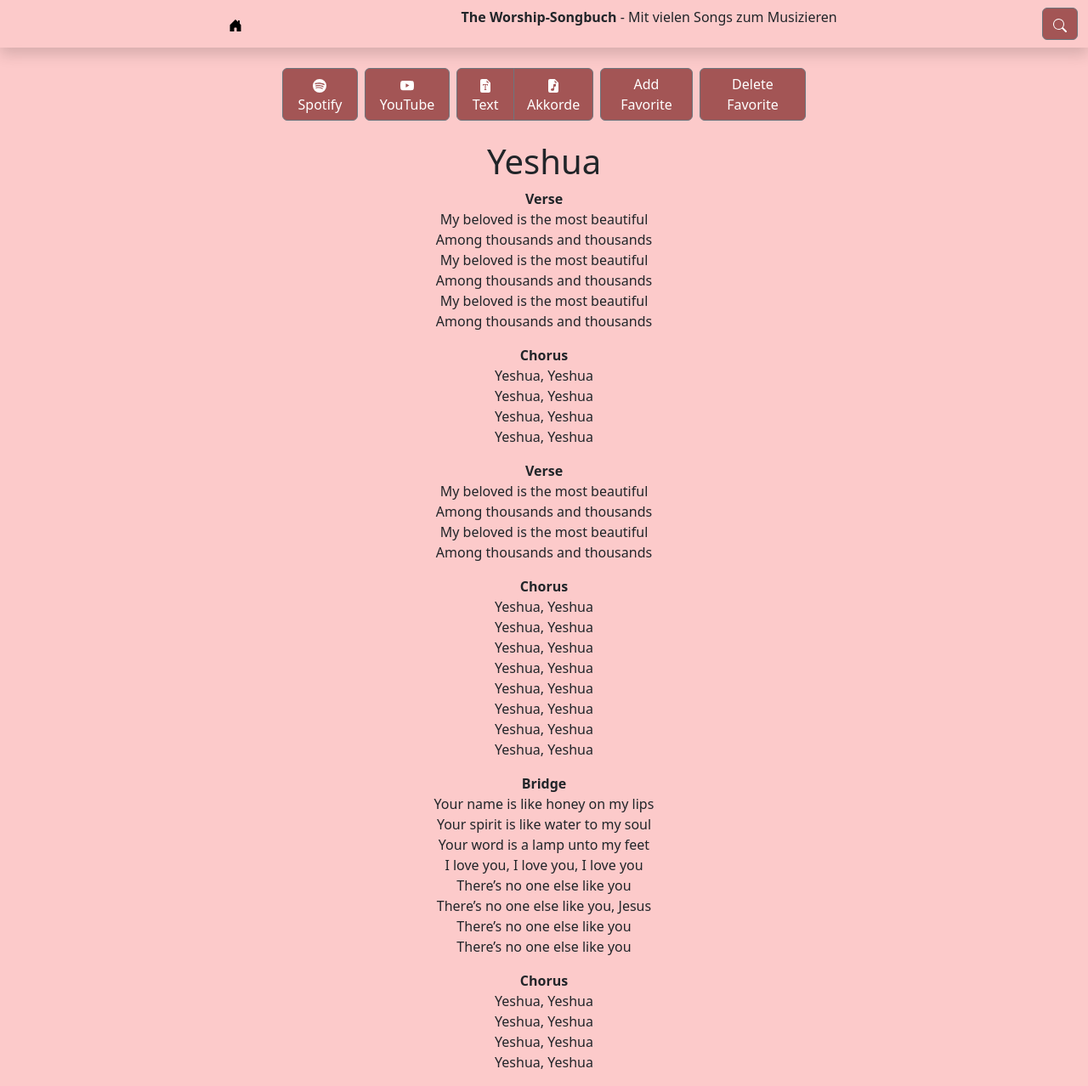
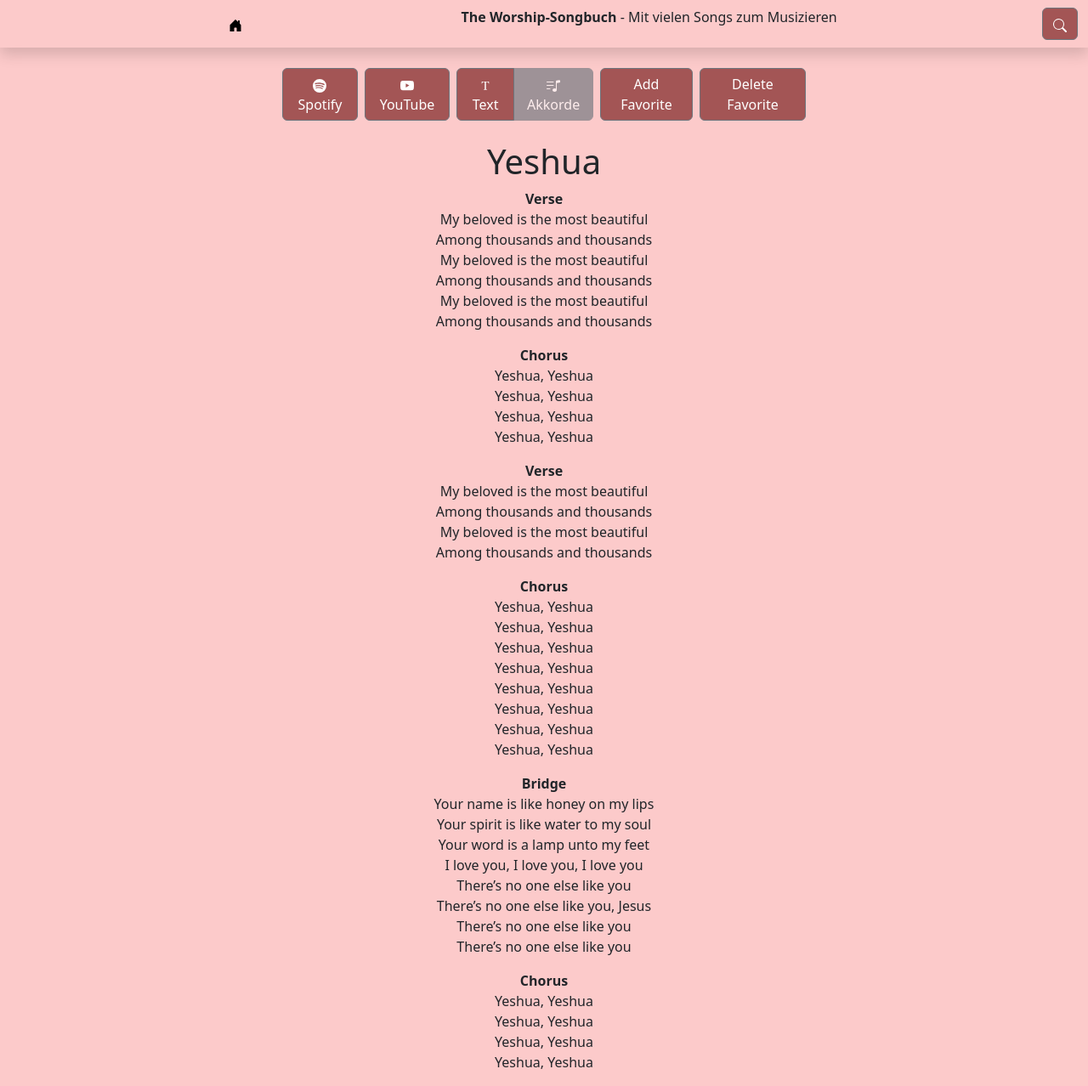
Before and after one commit to Elija-K/song-dist, a Jekyll site: the page built from songs/Yeshua-Jesus Image.md, in a window 1280 px wide and 1278 px high. Shown: the whole window at 85% size. Built offline with Jekyll 4.4.1, drawn with Linux system fonts in a browser that asks for light colours.

Commit message:
Fixed so the chords only show when its possible + Changed the Icons

```diff
--- a/_layouts/song.html
+++ b/_layouts/song.html
@@ -53,14 +53,17 @@
 
           <div class="btn-group">
             <button onclick="show_text()" class="btn btn-secondary">
-              <svg xmlns="http://www.w3.org/2000/svg" width="16" height="16" fill="currentColor" class="bi bi-file-earmark-font-fill" viewBox="0 0 16 16">
-                <path d="M9.293 0H4a2 2 0 0 0-2 2v12a2 2 0 0 0 2 2h8a2 2 0 0 0 2-2V4.707A1 1 0 0 0 13.707 4L10 .293A1 1 0 0 0 9.293 0zM9.5 3.5v-2l3 3h-2a1 1 0 0 1-1-1zM5.057 6h5.886L11 8h-.5c-.18-1.096-.356-1.192-1.694-1.235l-.298-.01v5.09c0 .47.1.582.903.655v.5H6.59v-.5c.799-.073.898-.184.898-.654V6.755l-.293.01C5.856 6.808 5.68 6.905 5.5 8H5l.057-2z"/>
+              <svg xmlns="http://www.w3.org/2000/svg" width="16" height="16" fill="currentColor" class="bi bi-fonts" viewBox="0 0 16 16">
+                <path d="M12.258 3h-8.51l-.083 2.46h.479c.26-1.544.758-1.783 2.693-1.845l.424-.013v7.827c0 .663-.144.82-1.3.923v.52h4.082v-.52c-1.162-.103-1.306-.26-1.306-.923V3.602l.431.013c1.934.062 2.434.301 2.693 1.846h.479z"/>
               </svg>
               Text
             </button>
-            <button onclick="show_chords()" class="btn btn-secondary">
-              <svg xmlns="http://www.w3.org/2000/svg" width="16" height="16" fill="currentColor" class="bi bi-file-earmark-music-fill" viewBox="0 0 16 16">
-                <path d="M9.293 0H4a2 2 0 0 0-2 2v12a2 2 0 0 0 2 2h8a2 2 0 0 0 2-2V4.707A1 1 0 0 0 13.707 4L10 .293A1 1 0 0 0 9.293 0zM9.5 3.5v-2l3 3h-2a1 1 0 0 1-1-1zM11 6.64v1.75l-2 .5v3.61c0 .495-.301.883-.662 1.123C7.974 13.866 7.499 14 7 14c-.5 0-.974-.134-1.338-.377-.36-.24-.662-.628-.662-1.123s.301-.883.662-1.123C6.026 11.134 6.501 11 7 11c.356 0 .7.068 1 .196V6.89a1 1 0 0 1 .757-.97l1-.25A1 1 0 0 1 11 6.64z"></path>
+            <button onclick="show_chords()" class="btn btn-secondary {% unless page.akkorde %}disabled{% endunless %}">
+              <svg xmlns="http://www.w3.org/2000/svg" width="16" height="16" fill="currentColor" class="bi bi-music-note-list" viewBox="0 0 16 16">
+                <path d="M12 13c0 1.105-1.12 2-2.5 2S7 14.105 7 13s1.12-2 2.5-2 2.5.895 2.5 2"/>
+                <path fill-rule="evenodd" d="M12 3v10h-1V3z"/>
+                <path d="M11 2.82a1 1 0 0 1 .804-.98l3-.6A1 1 0 0 1 16 2.22V4l-5 1z"/>
+                <path fill-rule="evenodd" d="M0 11.5a.5.5 0 0 1 .5-.5H4a.5.5 0 0 1 0 1H.5a.5.5 0 0 1-.5-.5m0-4A.5.5 0 0 1 .5 7H8a.5.5 0 0 1 0 1H.5a.5.5 0 0 1-.5-.5m0-4A.5.5 0 0 1 .5 3H8a.5.5 0 0 1 0 1H.5a.5.5 0 0 1-.5-.5"/>
               </svg>
               Akkorde
             </button>
```
Also changed, not shown: songs/Yeshua-Jesus Image.md (+1 -1 lines).
